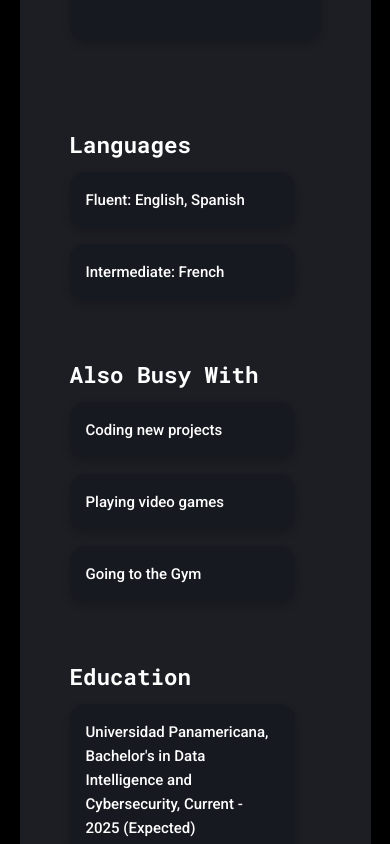
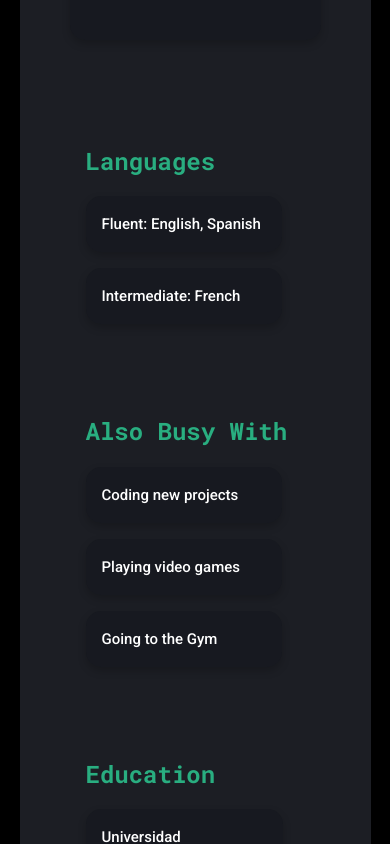
Before and after one commit to luisced/portfolio, a React (Create React App) app: page / in a window 390 px wide. Shown: the part 3780-4624 px from the top of the page. Built offline with nearby package versions, Linux system fonts and the light colour scheme.

Commit message:
fix: fixed navbar border

```diff
--- a/src/components/ExtraInfo/ExtraInfo.css
+++ b/src/components/ExtraInfo/ExtraInfo.css
@@ -9,9 +9,36 @@
 .languages-and-busy section {
 	flex: 1;
 	min-width: 250px;
+	padding: 1rem;
 }
 
 .languages-and-busy ul {
+	list-style: none;
 	width: 90%;
 	max-width: 400px;
+	padding: 0;
 }
+
+.languages-and-busy li {
+	padding: 1rem; /* Increase padding inside items */
+	margin-bottom: 1rem;
+	border-radius: var(--border-radius);
+}
+
+.languages-and-busy h2 {
+	font-size: 1.5rem; /* Consistent font size for headers */
+	margin-bottom: 1rem; /* Space below headers */
+	color: var(--color-highlight); /* Highlight color for headers */
+}
+
+.languages-and-busy p {
+	margin: 0;
+	font-size: 2rem;
+}
+
+/* Media Queries for Responsive Design */
+@media (max-width: 768px) {
+	.languages-and-busy {
+		flex-direction: column;
+	}
+}
--- a/src/components/Navbar/Navbar.css
+++ b/src/components/Navbar/Navbar.css
@@ -40,6 +40,7 @@
 .navbar-links li {
 	margin: 0 15px;
 	background-color: transparent;
+	box-shadow: none;
 	border: 0;
 }
 
```
